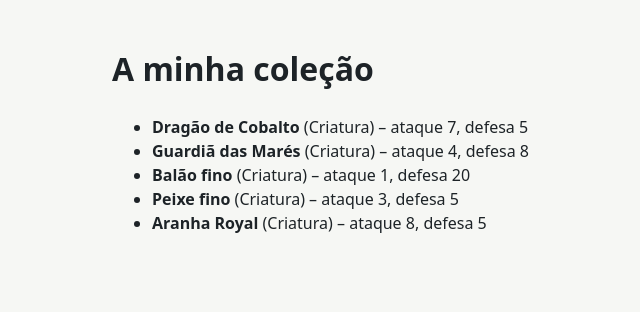
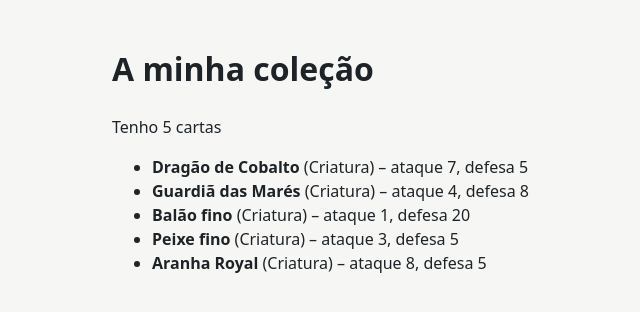
Before and after one commit to FranciscoMRFernandes27/ficha03-FranciscoFernandes-, a React (Vite) app: page / in a window 1280 px wide. Shown: the top 312 px of the page, without its empty margins (208-848 px from the left). Built offline with nearby package versions, Linux system fonts and the light colour scheme.

Commit message:
feat: show card count

```diff
--- a/src/App.jsx
+++ b/src/App.jsx
@@ -26,6 +26,7 @@ function App() {
   return (
     <main>
       <h1>A minha coleção</h1>
+      <p>Tenho {cards.length} cartas</p>
       <ul>
   {cards.map((card) => (
     <Card
```
